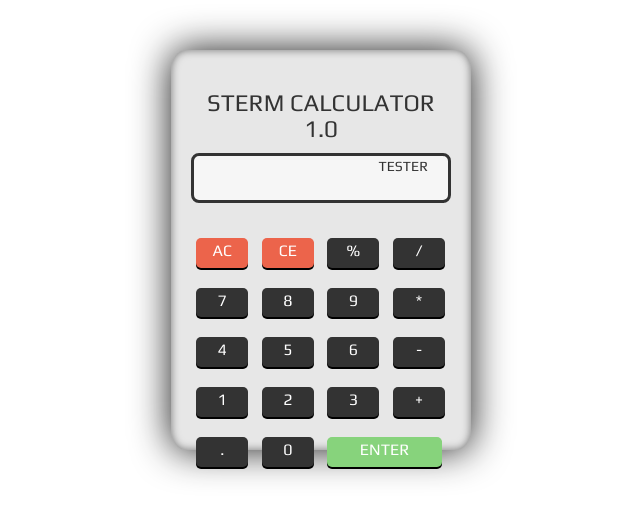
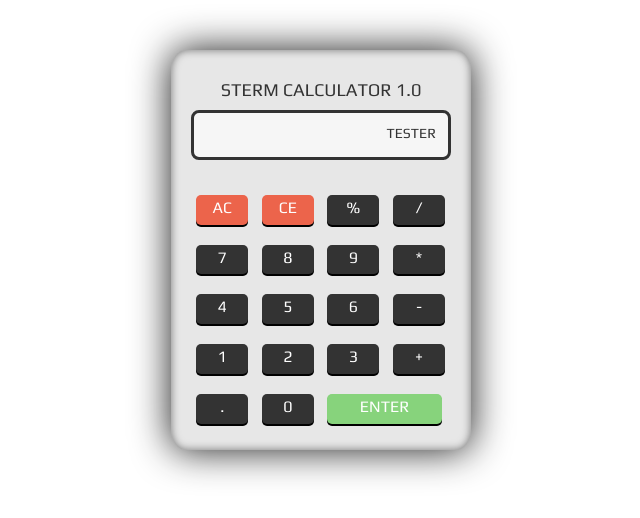
Before and after one commit to estermer/ericstermer.com, a plain HTML site: page calc.html in a window 1280 px wide. Shown: the whole page, without its empty margins (319-959 px from the left). Drawn offline with Linux system fonts and the light colour scheme.

Commit message:
minor changes to format of calc project

```diff
--- a/calc.html
+++ b/calc.html
@@ -27,7 +27,7 @@
 
 <div id="calculator" >
 
-  <h3 align="center">STERM CALCULATOR 1.0</h3>
+  <h4 align="center">STERM CALCULATOR 1.0</h4>
 
   <div id="display"><p id="numbers">TESTER</p></div>
 
--- a/css/calc.css
+++ b/css/calc.css
@@ -27,8 +27,7 @@ body {
 
 #numbers {
   text-align: right;
-  margin-left: 20px;
-  margin-right: 20px;
+  margin: 10px 12px 10px 12px;
 }
 .button {
   font-family: 'Play', sans-serif;
```
